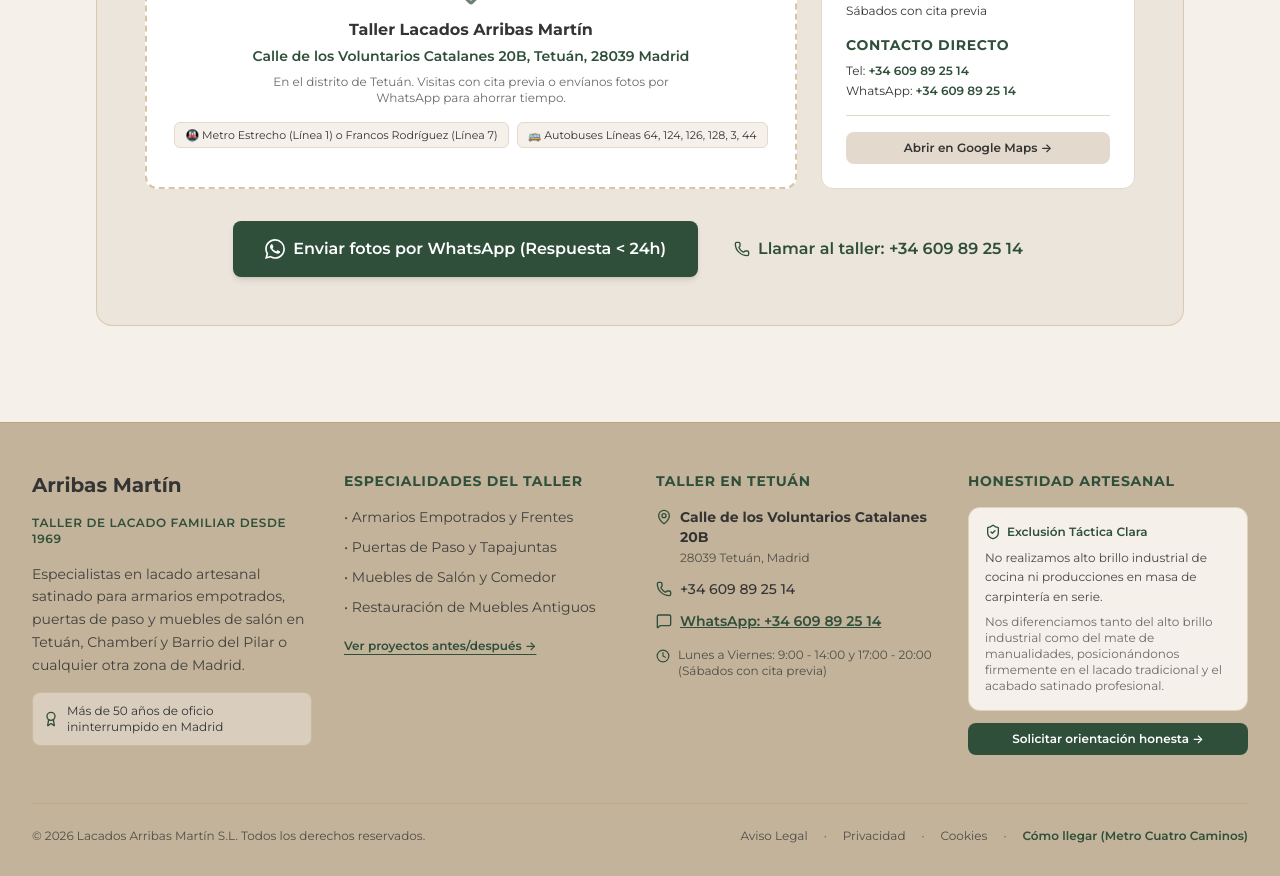
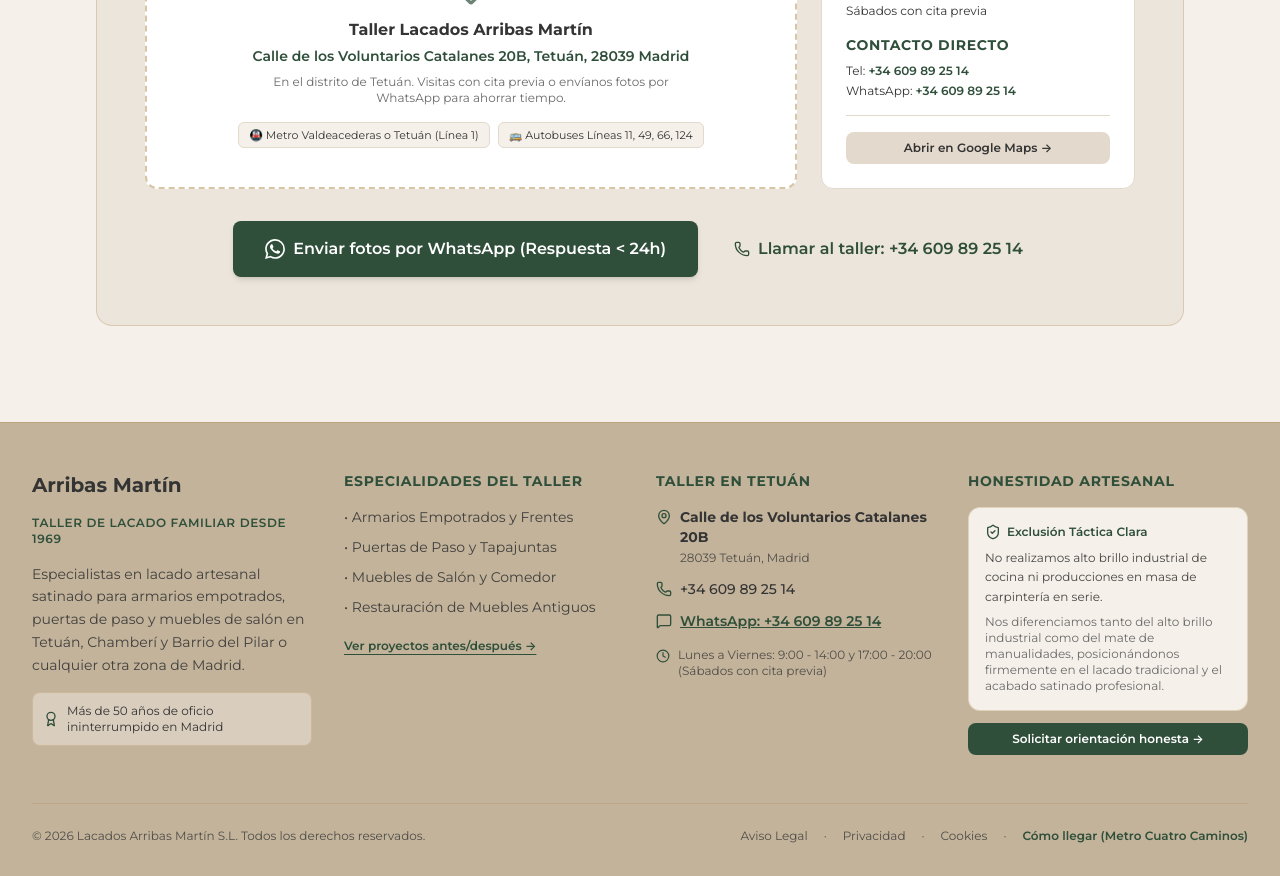
Before and after one commit to Ruben-Alto/luigi, a React (Vite) app: page / in a window 1280 px wide. Shown: the part 8420-9296 px from the top of the page. Built offline with nearby package versions, Linux system fonts and the light colour scheme; a web font is replaced by a local one.

Commit message:
fix: update metro and bus lines to Valdeacederas/Tetuán (L1) and 11,49,66,124

```diff
--- a/src/data/content.ts
+++ b/src/data/content.ts
@@ -18,8 +18,8 @@ export const BUSINESS_INFO = {
   schedule: 'Lunes a Viernes: 9:00 - 14:00 y 17:00 - 20:00 (Sábados con cita previa)',
   scheduleWeekdays: 'Lunes a Viernes: 9:00 - 14:00 y 17:00 - 20:00',
   scheduleSaturdays: 'Sábados con cita previa',
-  metro: 'Metro Estrecho (Línea 1) o Francos Rodríguez (Línea 7)',
-  buses: 'Líneas 64, 124, 126, 128, 3, 44',
+  metro: 'Metro Valdeacederas o Tetuán (Línea 1)',
+  buses: 'Líneas 11, 49, 66, 124',
   zones: ['Tetuán', 'Chamberí', 'Barrio del Pilar', 'Chamartín', 'Moncloa', 'Madrid Norte y Centro']
 };
 
```
